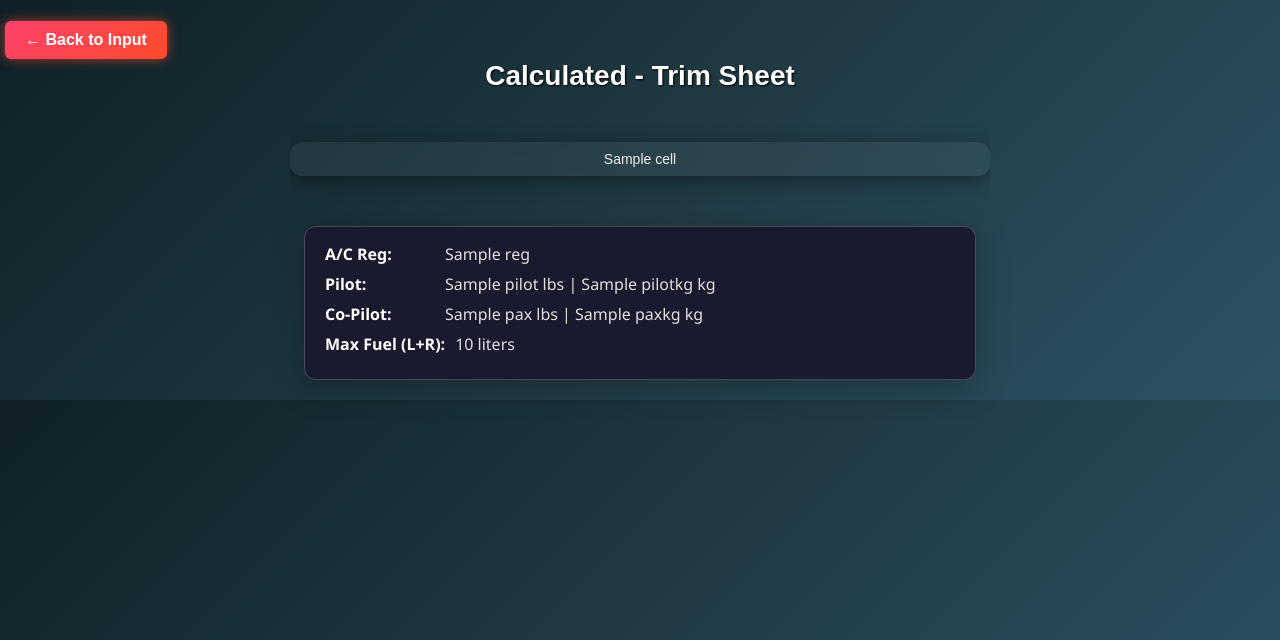
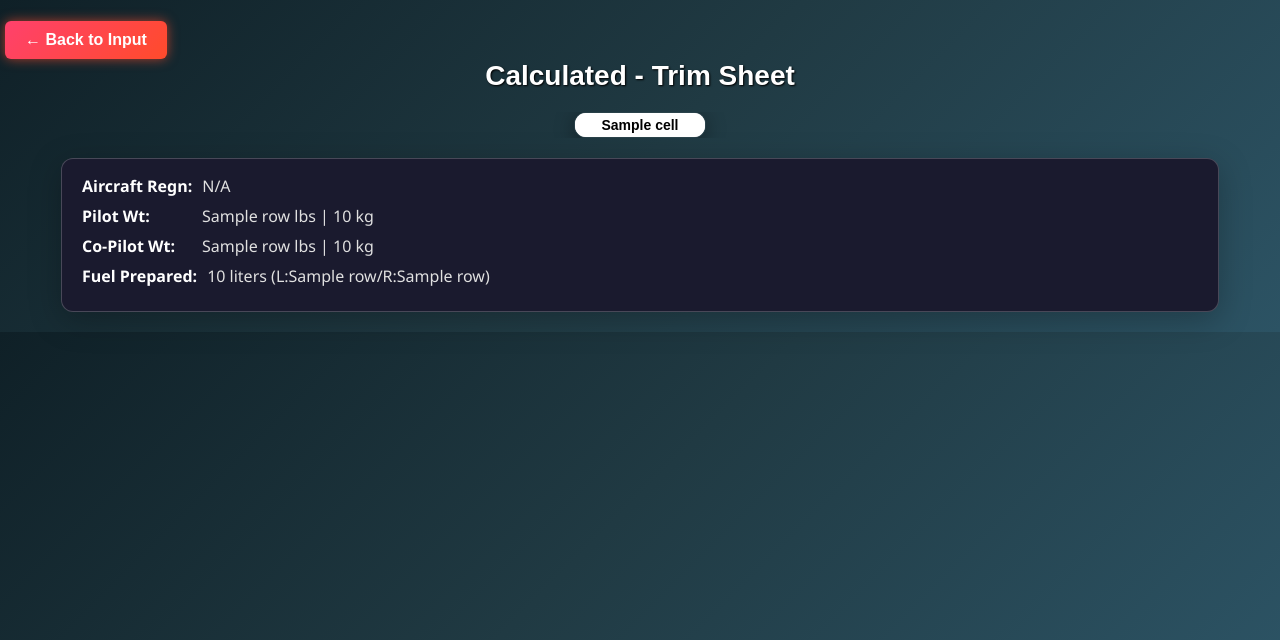
Before and after one commit to pranav4007/load-trim-app, a Flask app: template templates/table.html in a window 1280 px wide. Shown: the top 640 px of the page. Run offline with Flask 3, Linux system fonts and the light colour scheme; the template is opened without the code that fills it: most values are stand-ins (such as "Sample title", 1, 10 or a date in 2020).

Commit message:
Update table.html

```diff
--- a/templates/table.html
+++ b/templates/table.html
@@ -1,8 +1,6 @@
 <!DOCTYPE html>
 <html lang="en">
 <head>
-    <audio id="clickSound" src="/static/click.mp3" preload="auto"></audio>
-
   <meta charset="UTF-8" />
   <meta name="viewport" content="width=device-width, initial-scale=1.0" />
   <title>Trim Sheet Result</title>
@@ -11,34 +9,59 @@
     body {
       font-family: Arial, sans-serif;
       padding: 20px;
-      max-width: 700px;
       margin: auto;
+      background-color: #0f172a;
     }
 
     h2 {
       text-align: center;
       margin-bottom: 20px;
+      color: white;
     }
 
     .table-container {
       overflow-x: auto;
+      margin: 0 auto;
     }
 
+    /* Exact Excel-like table styling */
     table {
       border-collapse: collapse;
-      width: 100%;
-      font-size: 0.95rem;
+      width: auto; /* Let table size naturally */
+      margin: 0 auto;
+      font-size: 11px; /* Excel default font size */
+      font-family: Arial; /* Excel default font */
     }
 
     table, th, td {
-      border: 1px solid #ccc;
+      border: 1px solid #000000; /* Excel default black borders */
     }
 
-    td {
-      padding: 8px;
+    th, td {
+      padding: 2px 5px; /* Excel default cell padding */
       text-align: center;
-      word-wrap: break-word;
+      vertical-align: middle;
+      height: 20px; /* Excel default row height */
+      min-width: 60px; /* Excel default column width */
+      white-space: nowrap;
+      background-color: white; /* Excel default white background */
+      color: black; /* Excel default black text */
     }
+
+    /* Header row styling */
+    tr:first-child {
+      font-weight: bold;
+      background-color: #f0f0f0; /* Excel header light gray */
+    }
+
+    /* Specific column widths to match Excel */
+    td:nth-child(1) { min-width: 120px; } /* A column - usually wider */
+    td:nth-child(2) { min-width: 80px; }  /* B column */
+    td:nth-child(3) { min-width: 80px; }  /* C column */
+    td:nth-child(4) { min-width: 80px; }  /* D column */
+    td:nth-child(5) { min-width: 80px; }  /* E column */
+    td:nth-child(6) { min-width: 80px; }  /* F column */
+    td:nth-child(7) { min-width: 80px; }  /* G column */
 
     .center-button, .back-button {
       display: block;
@@ -67,6 +90,58 @@
     .golden-signature a {
       color: gold;
       text-decoration: none;
+    }
+
+    /* Info panel styles */
+    .info-panel {
+      margin: 20px auto 0 auto;
+      background: rgba(255, 255, 255, 0.07);
+      backdrop-filter: blur(12px);
+      -webkit-backdrop-filter: blur(12px);
+      border-radius: 12px;
+      border: 1px solid rgba(255, 255, 255, 0.2);
+      padding: 16px 20px;
+      font-family: 'Segoe UI', Tahoma, Geneva, Verdana, sans-serif;
+      font-size: 1rem;
+      color: #e0e0e0;
+      box-shadow: 0 8px 32px rgba(0, 0, 0, 0.25);
+      max-width: 90%;
+      background-color: #1a1a2e;
+    }
+
+    .info-row {
+      display: flex;
+      flex-wrap: wrap;
+      margin-bottom: 8px;
+    }
+
+    .info-label {
+      font-weight: bold;
+      color: #ffffff;
+      margin-right: 10px;
+      min-width: 110px;
+    }
+
+    .info-value {
+      flex: 1;
+    }
+
+    @media (max-width: 768px) {
+      .table-container {
+        overflow-x: auto;
+      }
+
+      table {
+        font-size: 10px;
+      }
+
+      th, td {
+        padding: 1px 3px;
+        min-width: 50px;
+        height: 18px;
+      }
+
+      td:nth-child(1) { min-width: 100px; }
     }
   </style>
 </head>
@@ -98,101 +173,119 @@
     <a href="https://instagram.com/pranav_4007" target="_blank">@pranav_4007</a>
   </div>
 
-  <script>
-  const clickSound = document.getElementById("clickSound");
-
-  document.addEventListener("click", function () {
-    clickSound.currentTime = 0;
-    clickSound.play().catch(e => {
-      console.log("Sound play blocked:", e);
-    });
-  });
-</script>
-
 </body>
 </html>
 
-
-
-{% set ac_type = data[1][1] %}
+{# Info panel for all aircraft types #}
+{% set ac_type = data[1][1] if data[1][1] is defined and data[1][1] else "" %}
 
 {% if ac_type == "C152" %}
-    {% set reg = data[1][4] %}
-    {% set pilot = data[5][2] %}
-    {% set pax = data[6][2] %}
+    {% set reg = data[1][4] if data[1][4] is defined else "" %}
+    {% set pilot = data[5][2] if data[5][2] is defined else 0 %}
+    {% set pax = data[6][2] if data[6][2] is defined else 0 %}
     {% set pilotkg = (pilot / 2.2) | round(2) %}
     {% set paxkg = (pax / 2.2) | round(2) %}
-    {% set zerofuel = data[17][1] %}
+    {% set zerofuel = data[17][1] if data[17][1] is defined else 0 %}
     {% set maxfuellbs = 1670 - zerofuel %}
     {% set raw_maxfuellit = (maxfuellbs / 1.58) %}
-{% set maxfuellit = (raw_maxfuellit if raw_maxfuellit <= 100 else 100) | round(2) %}
+    {% set maxfuellit = (raw_maxfuellit if raw_maxfuellit <= 100 else 100) | round(2) %}
 
+    <div class="info-panel">
+      <div class="info-row"><span class="info-label">A/C Reg:</span><span class="info-value">{{ reg }}</span></div>
+      <div class="info-row"><span class="info-label">Pilot:</span><span class="info-value">{{ pilot }} lbs | {{ pilotkg }} kg</span></div>
+      <div class="info-row"><span class="info-label">Co-Pilot:</span><span class="info-value">{{ pax }} lbs | {{ paxkg }} kg</span></div>
+      <div class="info-row"><span class="info-label">Max Fuel (L+R):</span><span class="info-value">{{ maxfuellit }} liters</span></div>
+    </div>
 
 {% elif ac_type == "C172" %}
-    {% set reg = data[1][3] %}
-    {% set pilot = data[5][2] %}
-    {% set pax = data[6][2] %}
+    {% set reg = data[1][3] if data[1][3] is defined else "" %}
+    {% set pilot = data[5][2] if data[5][2] is defined else 0 %}
+    {% set pax = data[6][2] if data[6][2] is defined else 0 %}
     {% set pilotkg = (pilot / 2.2) | round(2) %}
     {% set paxkg = (pax / 2.2) | round(2) %}
-    {% set zerofuel = data[18][1] %}
+    {% set zerofuel = data[18][1] if data[18][1] is defined else 0 %}
     {% set maxfuellbs = 2550 - zerofuel %}
     {% set raw_maxfuellit = (maxfuellbs / 1.58) %}
-{% set maxfuellit = (raw_maxfuellit if raw_maxfuellit <= 200 else 200) | round(2) %}
+    {% set maxfuellit = (raw_maxfuellit if raw_maxfuellit <= 200 else 200) | round(2) %}
+
+    <div class="info-panel">
+      <div class="info-row"><span class="info-label">A/C Reg:</span><span class="info-value">{{ reg }}</span></div>
+      <div class="info-row"><span class="info-label">Pilot:</span><span class="info-value">{{ pilot }} lbs | {{ pilotkg }} kg</span></div>
+      <div class="info-row"><span class="info-label">Co-Pilot:</span><span class="info-value">{{ pax }} lbs | {{ paxkg }} kg</span></div>
+      <div class="info-row"><span class="info-label">Max Fuel (L+R):</span><span class="info-value">{{ maxfuellit }} liters</span></div>
+    </div>
+
+{% else %}
+    {# --- DA40NG Info Panel (for PMA / PRH / PFB) --- #}
+    {% set reg = data[1][5] if data[1][5] is defined and data[1][5] else (regn_display if regn_display is defined else "N/A") %}
+
+    {% set pilot = data[10][4] if data[10][4] is defined else 0 %}
+    {% set pax = data[11][4] if data[11][4] is defined else 0 %}
+    {% set pax1 = data[12][4] if data[12][4] is defined else 0 %}
+    {% set pax2 = data[13][4] if data[13][4] is defined else 0 %}
+    {% set baggage_fwd = data[14][4] if data[14][4] is defined else 0 %}
+    {% set baggage_aft = data[15][4] if data[15][4] is defined else 0 %}
+
+    {# Convert weights to kg #}
+    {% set pilotkg = (pilot / 2.2) | round(2) %}
+    {% set paxkg = (pax / 2.2) | round(2) %}
+    {% set pax1kg = (pax1 / 2.2) | round(2) %}
+    {% set pax2kg = (pax2 / 2.2) | round(2) %}
+    {% set baggage_fwd_kg = (baggage_fwd / 2.2) | round(2) %}
+    {% set baggage_aft_kg = (baggage_aft / 2.2) | round(2) %}
+
+    {# Fuel values (C17/C18 => indices [16][2] / [17][2]) #}
+    {% set fuel_left = data[16][2] if data[16][2] is defined else 0 %}
+    {% set fuel_right = data[17][2] if data[17][2] is defined else 0 %}
+    {% set total_fuel = (fuel_left + fuel_right) | round(2) %}
+
+    <div class="info-panel">
+      <div class="info-row">
+        <span class="info-label">Aircraft Regn:</span>
+        <span class="info-value">{{ reg }}</span>
+      </div>
+
+      <div class="info-row">
+        <span class="info-label">Pilot Wt:</span>
+        <span class="info-value">{{ pilot }} lbs | {{ pilotkg }} kg</span>
+      </div>
+
+      <div class="info-row">
+        <span class="info-label">Co-Pilot Wt:</span>
+        <span class="info-value">{{ pax }} lbs | {{ paxkg }} kg</span>
+      </div>
+
+      {% if pax1 > 0 %}
+      <div class="info-row">
+        <span class="info-label">Rear Pax 1:</span>
+        <span class="info-value">{{ pax1 }} lbs | {{ pax1kg }} kg</span>
+      </div>
+      {% endif %}
+
+      {% if pax2 > 0 %}
+      <div class="info-row">
+        <span class="info-label">Rear Pax 2:</span>
+        <span class="info-value">{{ pax2 }} lbs | {{ pax2kg }} kg</span>
+      </div>
+      {% endif %}
+
+      {% if baggage_fwd > 0 %}
+      <div class="info-row">
+        <span class="info-label">Baggage Fwd:</span>
+        <span class="info-value">{{ baggage_fwd }} lbs | {{ baggage_fwd_kg }} kg</span>
+      </div>
+      {% endif %}
+
+      {% if baggage_aft > 0 %}
+      <div class="info-row">
+        <span class="info-label">Baggage Aft:</span>
+        <span class="info-value">{{ baggage_aft }} lbs | {{ baggage_aft_kg }} kg</span>
+      </div>
+      {% endif %}
+
+      <div class="info-row">
+        <span class="info-label">Fuel Prepared:</span>
+        <span class="info-value">{{ total_fuel }} liters (L:{{ fuel_left }}/R:{{ fuel_right }})</span>
+      </div>
+    </div>
 {% endif %}
-
-<!-- Replace your current style + info-panel div with this -->
-<style>
-  .info-panel {
-    margin: 20px auto 0 auto;
-    background: rgba(255, 255, 255, 0.07);
-    backdrop-filter: blur(12px);
-    -webkit-backdrop-filter: blur(12px);
-    border-radius: 12px;
-    border: 1px solid rgba(255, 255, 255, 0.2);
-    padding: 16px 20px;
-    font-family: 'Segoe UI', Tahoma, Geneva, Verdana, sans-serif;
-    font-size: 1rem;
-    color: #e0e0e0;
-    box-shadow: 0 8px 32px rgba(0, 0, 0, 0.25);
-    max-width: 90%;
-    background-color: #1a1a2e;
-  }
-
-  .info-row {
-    display: flex;
-    flex-wrap: wrap;
-    margin-bottom: 8px;
-  }
-
-  .info-label {
-    font-weight: bold;
-    color: #ffffff;
-    margin-right: 10px;
-    min-width: 110px;
-  }
-
-  .info-value {
-    flex: 1;
-  }
-
-  @media (max-width: 480px) {
-    .info-row {
-      flex-direction: column;
-    }
-
-    .info-label {
-      margin-bottom: 4px;
-    }
-  }
-
-  body {
-    background-color: #0f172a;
-  }
-</style>
-
-<div class="info-panel">
-  <div class="info-row"><span class="info-label">A/C Reg:</span><span class="info-value">{{ reg }}</span></div>
-  <div class="info-row"><span class="info-label">Pilot:</span><span class="info-value">{{ pilot }} lbs | {{ pilotkg }} kg</span></div>
-  <div class="info-row"><span class="info-label">Co-Pilot:</span><span class="info-value">{{ pax }} lbs | {{ paxkg }} kg</span></div>
-  <div class="info-row"><span class="info-label">Max Fuel (L+R):</span><span class="info-value">{{ maxfuellit }} liters</span></div>
-</div>
```
